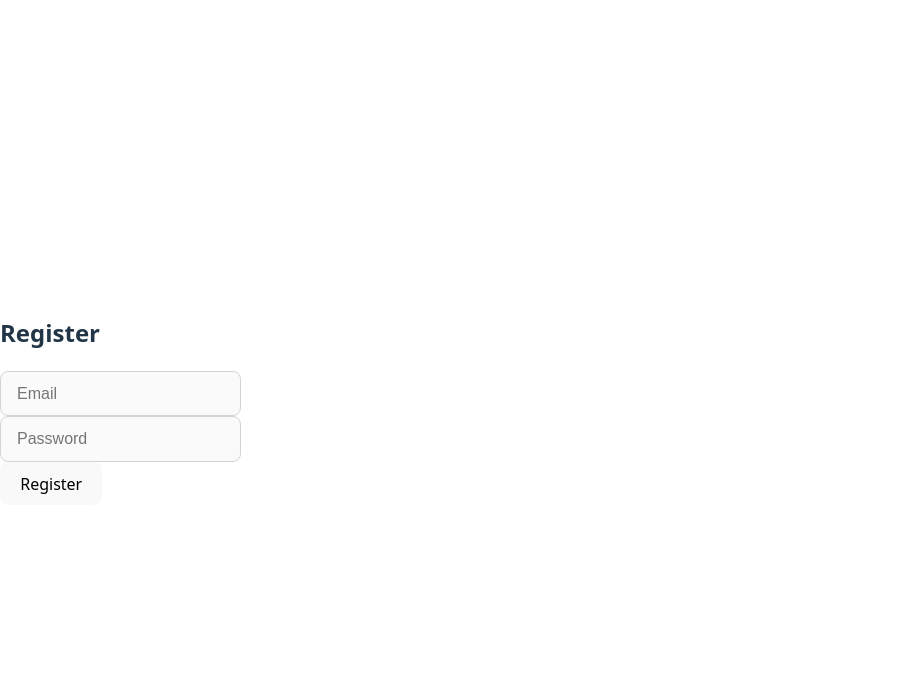
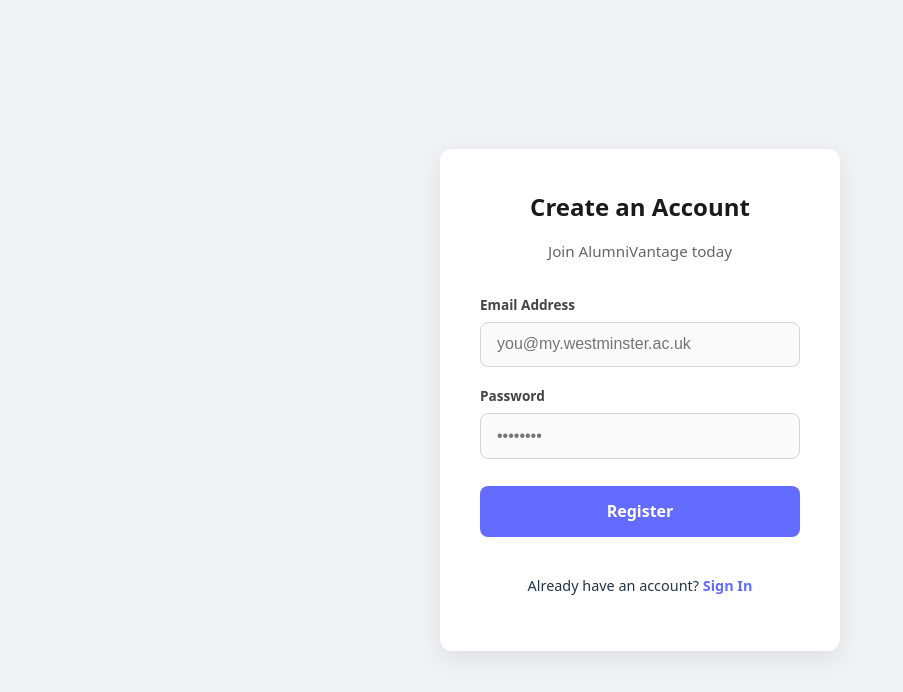
Before and after one commit to nimethfernando/AlumniVantage, a React (Vite) app in the folder client/: page /register in a window 1280 px wide. Shown: the top 692 px of the page, without its empty margins (0-903 px from the left). Built offline with nearby package versions, Linux system fonts and the light colour scheme.

Commit message:
frontend input focus

```diff
--- a/client/src/App.css
+++ b/client/src/App.css
@@ -45,6 +45,18 @@
   min-height: 100vh;
   width: 100vw;
   background-color: #f0f2f5;
+}
+
+/* Success Messages */
+.success-message {
+  background-color: #dcfce7;
+  color: #166534;
+  padding: 0.75rem;
+  border-radius: 6px;
+  margin-bottom: 1.5rem;
+  font-size: 0.9rem;
+  text-align: center;
+  border: 1px solid #bbf7d0;
 }
 
 .auth-card {
@@ -98,6 +110,7 @@
   font-size: 1rem;
   transition: all 0.2s ease;
   background-color: #fafafa;
+  color: #1a1a1a;
 }
 
 input:focus {
@@ -208,7 +221,12 @@
   input {
     background-color: #121212;
     border-color: #444;
-    color: white;
+    color: #ffffff;
+  }
+  input:focus {
+    border-color: #646cff;
+    background-color: #1a1a1a;
+    box-shadow: 0 0 0 3px rgba(100, 108, 255, 0.25);
   }
   .btn-secondary {
     background-color: transparent;
--- a/client/src/pages/Register.jsx
+++ b/client/src/pages/Register.jsx
@@ -1,33 +1,75 @@
-// src/pages/Register.jsx
 import { useState } from 'react';
 import axios from 'axios';
+import { Link } from 'react-router-dom';
+import '../App.css';
 
 const Register = () => {
   const [email, setEmail] = useState('');
   const [password, setPassword] = useState('');
-  const [message, setMessage] = useState('');
+  const [error, setError] = useState('');
+  const [success, setSuccess] = useState('');
+  const [isLoading, setIsLoading] = useState(false);
 
   const handleSubmit = async (e) => {
     e.preventDefault();
+    setIsLoading(true);
+    setError('');
+    setSuccess('');
+
     try {
       await axios.post('http://localhost:3000/api/auth/register', { email, password });
-      setMessage('Success! Check your terminal (or email) for the verification link.');
+      setSuccess('Success! Check your terminal (or email) for the verification link.');
+      setEmail(''); // Clear the form on success
+      setPassword('');
     } catch (err) {
-      setMessage(err.response?.data?.error || 'Registration failed');
+      setError(err.response?.data?.error || 'Registration failed');
+    } finally {
+      setIsLoading(false);
     }
   };
 
   return (
-    <div className="container">
-      <h2>Register</h2>
-      {message && <p>{message}</p>}
-      <form onSubmit={handleSubmit}>
-        <input type="email" placeholder="Email" onChange={e => setEmail(e.target.value)} />
-        <br />
-        <input type="password" placeholder="Password" onChange={e => setPassword(e.target.value)} />
-        <br />
-        <button type="submit">Register</button>
-      </form>
+    <div className="auth-container">
+      <div className="auth-card">
+        <h2>Create an Account</h2>
+        <p className="auth-subtitle">Join AlumniVantage today</p>
+
+        {/* Display Error or Success messages */}
+        {error && <div className="error-message">{error}</div>}
+        {success && <div className="success-message">{success}</div>}
+
+        <form onSubmit={handleSubmit} className="custom-form">
+          <div className="form-group">
+            <label>Email Address</label>
+            <input
+              type="email"
+              placeholder="you@my.westminster.ac.uk"
+              value={email}
+              onChange={e => setEmail(e.target.value)}
+              required
+            />
+          </div>
+
+          <div className="form-group">
+            <label>Password</label>
+            <input
+              type="password"
+              placeholder="••••••••"
+              value={password}
+              onChange={e => setPassword(e.target.value)}
+              required
+            />
+          </div>
+
+          <button type="submit" className="btn-primary full-width" disabled={isLoading}>
+            {isLoading ? 'Registering...' : 'Register'}
+          </button>
+        </form>
+
+        <div className="auth-footer-links">
+          <p>Already have an account? <Link to="/login" className="text-link font-bold">Sign In</Link></p>
+        </div>
+      </div>
     </div>
   );
 };
```
